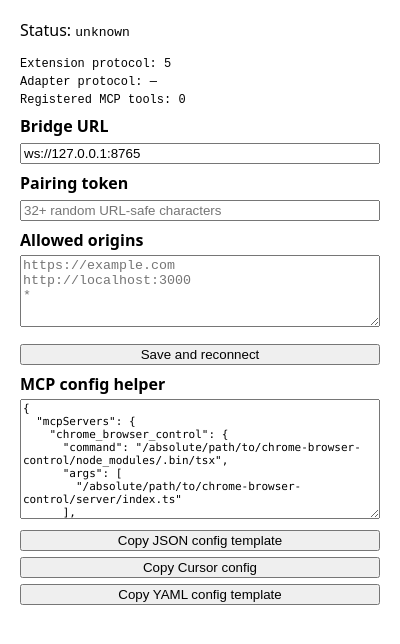
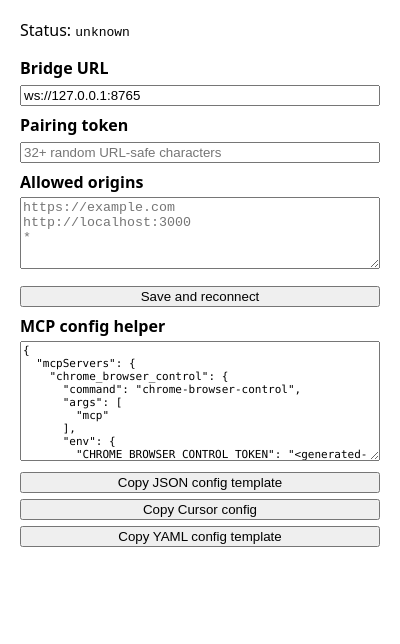
Before and after one commit to vKongv/chrome-browser-control, a browser extension: page extension/popup.html in a window 400 px wide. Shown: the part 130-774 px from the top of the page. Drawn offline with Linux system fonts and the light colour scheme.

Commit message:
fix(extension): remove protocol and tool-count from popup
Drop Extension/Adapter protocol and Registered MCP tools UI from the popup; keep status, pairing, origins, and MCP config helpers (now using chrome-browser-control mcp).

```diff
--- a/extension/popup.html
+++ b/extension/popup.html
@@ -10,16 +10,12 @@
       button { margin-top: 12px; width: 100%; }
       .secondary { margin-top: 6px; }
       #status { font-family: monospace; }
-      .meta { font-family: monospace; font-size: 12px; margin: 4px 0; }
       #setupSnippet { min-height: 120px; font-family: ui-monospace, SFMono-Regular, Menlo, monospace; font-size: 11px; }
     </style>
   </head>
   <body>
     <h1>Chrome Browser Control</h1>
     <p>Status: <span id="status">unknown</span></p>
-    <p class="meta">Extension protocol: <span id="extensionProtocol">—</span></p>
-    <p class="meta">Adapter protocol: <span id="adapterProtocol">—</span></p>
-    <p class="meta">Registered MCP tools: <span id="registeredToolCount">0</span></p>
     <label for="bridgeUrl">Bridge URL</label>
     <input id="bridgeUrl" value="ws://127.0.0.1:8765" />
     <label for="token">Pairing token</label>
--- a/extension/popup.js
+++ b/extension/popup.js
@@ -2,9 +2,6 @@ const bridgeUrl = document.getElementById('bridgeUrl');
 const token = document.getElementById('token');
 const allowedOrigins = document.getElementById('allowedOrigins');
 const statusEl = document.getElementById('status');
-const extensionProtocolEl = document.getElementById('extensionProtocol');
-const adapterProtocolEl = document.getElementById('adapterProtocol');
-const registeredToolCountEl = document.getElementById('registeredToolCount');
 const save = document.getElementById('save');
 const setupSnippet = document.getElementById('setupSnippet');
 const copyJson = document.getElementById('copyJson');
@@ -25,19 +22,6 @@ function showStatus(nextStatus) {
   statusEl.textContent = nextStatus;
 }
 
-function renderAdapterStatus(adapterStatus) {
-  const adapterProtocol =
-    adapterStatus && typeof adapterStatus.adapterProtocolVersion === 'number' && adapterStatus.adapterProtocolVersion > 0
-      ? String(adapterStatus.adapterProtocolVersion)
-      : '—';
-  const toolCount =
-    adapterStatus && typeof adapterStatus.registeredToolCount === 'number'
-      ? String(adapterStatus.registeredToolCount)
-      : '0';
-  adapterProtocolEl.textContent = adapterProtocol;
-  registeredToolCountEl.textContent = toolCount;
-}
-
 function cursorConfigTemplate(currentToken = '<generated-token>', port = currentBridgePort()) {
   return jsonConfigTemplate(currentToken, port);
 }
@@ -55,8 +39,8 @@ function jsonConfigTemplate(currentToken = '<generated-token>', port = currentBr
     {
       mcpServers: {
         chrome_browser_control: {
-          command: '/absolute/path/to/chrome-browser-control/node_modules/.bin/tsx',
-          args: ['/absolute/path/to/chrome-browser-control/server/index.ts'],
+          command: 'chrome-browser-control',
+          args: ['mcp'],
           env: {
             CHROME_BROWSER_CONTROL_TOKEN: currentToken,
             CHROME_BROWSER_CONTROL_PORT: port
@@ -75,8 +59,8 @@ function yamlConfigTemplate(currentToken = '<generated-token>', port = currentBr
   return [
     'mcp_servers:',
     '  chrome_browser_control:',
-    '    command: "/absolute/path/to/chrome-browser-control/node_modules/.bin/tsx"',
-    '    args: ["/absolute/path/to/chrome-browser-control/server/index.ts"]',
+    '    command: "chrome-browser-control"',
+    '    args: ["mcp"]',
     '    env:',
     `      CHROME_BROWSER_CONTROL_TOKEN: ${JSON.stringify(currentToken)}`,
     `      CHROME_BROWSER_CONTROL_PORT: ${JSON.stringify(port)}`,
@@ -114,19 +98,15 @@ async function refresh() {
     bridgeUrl: DEFAULT_BRIDGE_URL,
     token: '',
     allowedOrigins: DEFAULT_ALLOWED_ORIGINS,
-    status: 'unknown',
-    adapterStatus: null
+    status: 'unknown'
   });
   bridgeUrl.value = settings.bridgeUrl;
   token.value = settings.token;
   allowedOrigins.value = formatAllowedOriginPatternsForDisplay(settings.allowedOrigins).join('\n');
   setupSnippet.value = jsonConfigTemplate(settings.token || '<generated-token>');
   showStatus(settings.status);
-  extensionProtocolEl.textContent = '5';
-  renderAdapterStatus(settings.adapterStatus);
   const response = await queryLiveStatus();
   if (response?.ok) showStatus(response.status);
-  if (response?.adapterStatus !== undefined) renderAdapterStatus(response.adapterStatus);
 }
 
 async function waitForSettledStatus(timeoutMs = 15000) {
@@ -143,7 +123,6 @@ async function waitForSettledStatus(timeoutMs = 15000) {
 chrome.storage.onChanged.addListener((changes, area) => {
   if (area !== 'local') return;
   if (changes.status) showStatus(changes.status.newValue);
-  if (changes.adapterStatus) renderAdapterStatus(changes.adapterStatus.newValue);
 });
 
 copyJson.addEventListener('click', () => copySnippet('json'));
```
